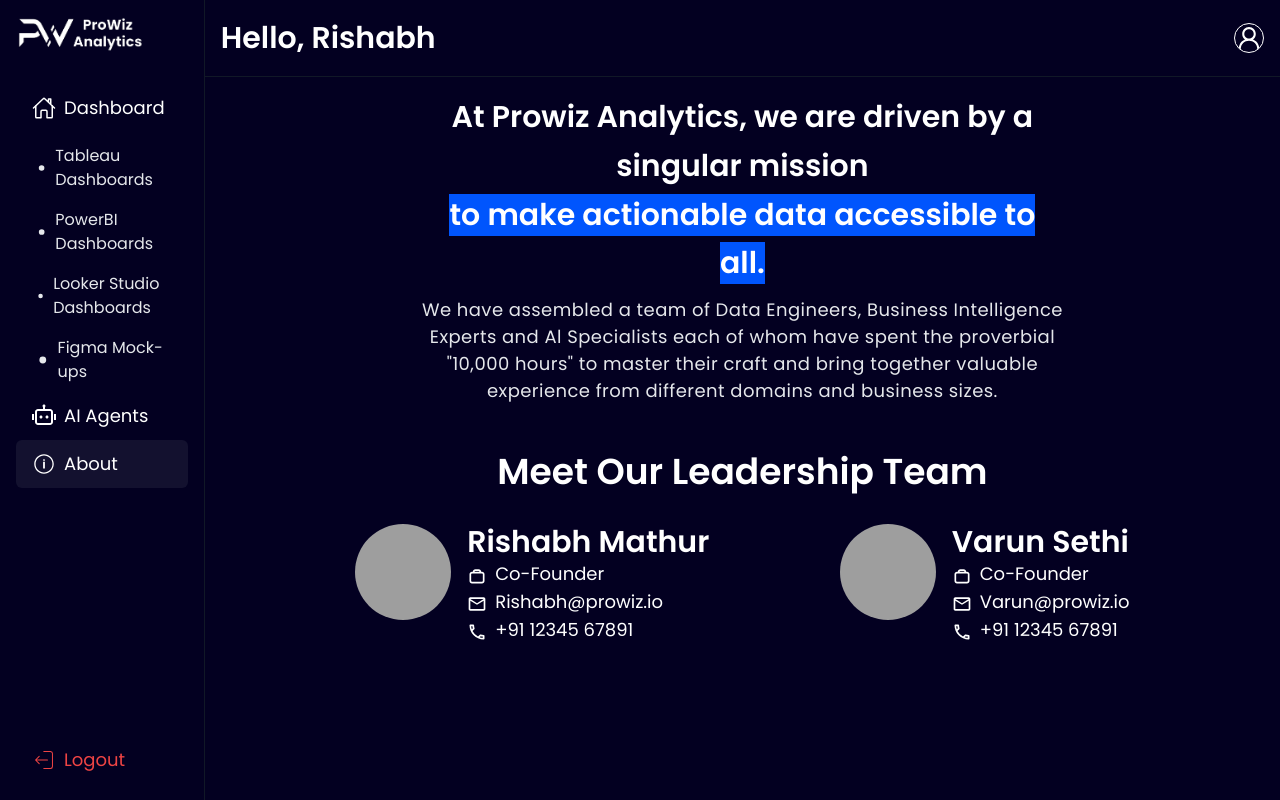
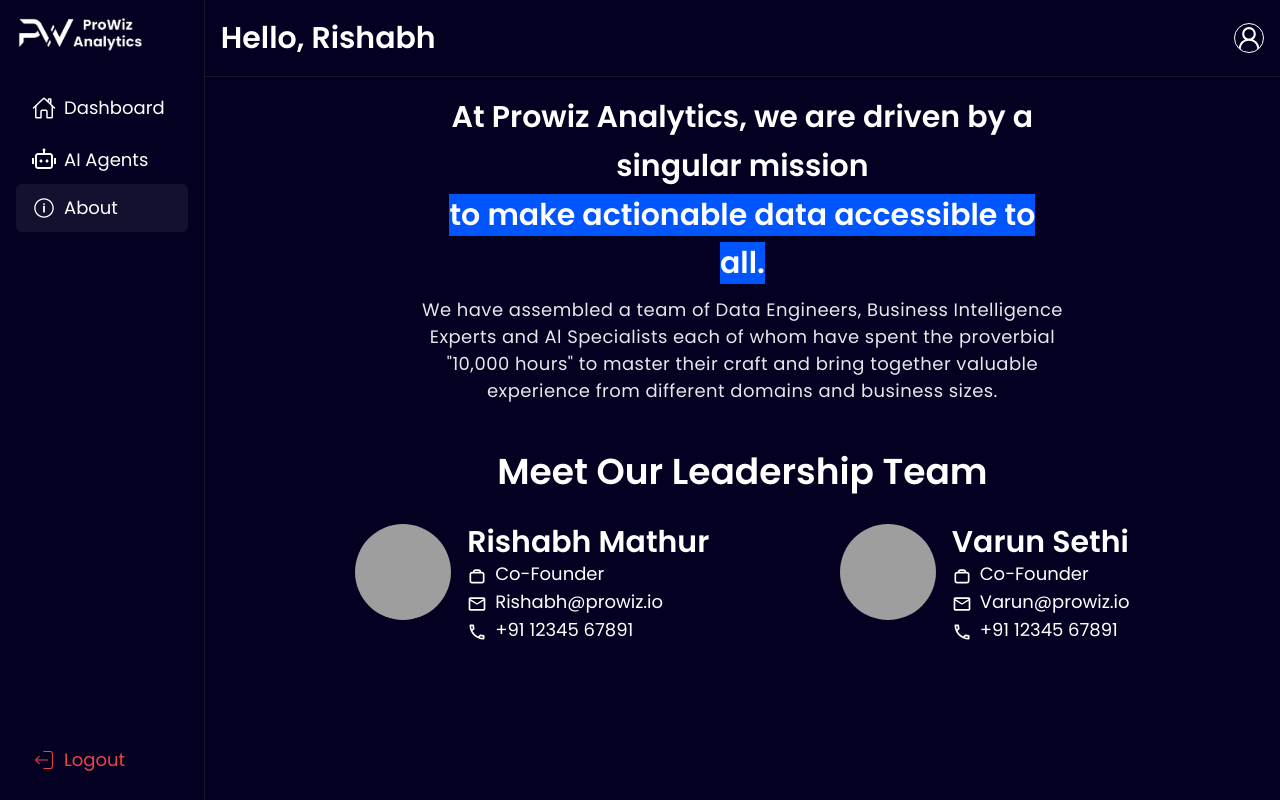
Before and after one commit to Anekantjainsagar/ProwizPortfolio, a Next.js app: page /about in a window 1280 px wide. Built offline with nearby package versions, Linux system fonts and the light colour scheme; grey boxes are pictures that could not be loaded.

Commit message:
Submenu visibility updated

```diff
--- a/app/Components/Leftbar.jsx
+++ b/app/Components/Leftbar.jsx
@@ -52,7 +52,11 @@
                   <span className="text-2xl">{e?.icon}</span>
                   <p>{e?.title}</p>
                 </div>
-                {pathname != "/home" &&
+                {!(
+                  pathname == "/home" ||
+                  pathname == "/agents" ||
+                  pathname == "/about"
+                ) &&
                   e?.routes?.map((data, i) => {
                     return (
                       <div
```
